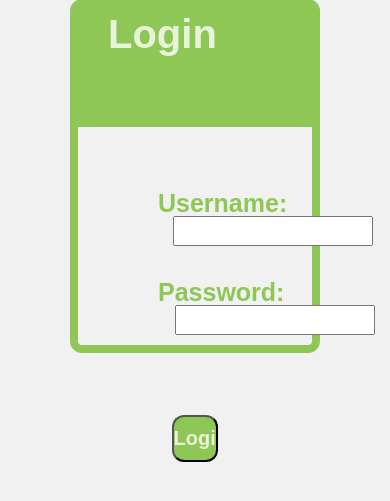
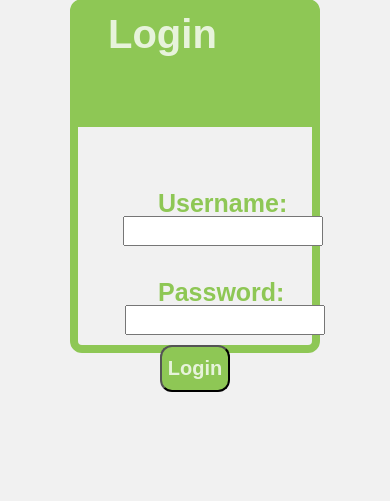
Before and after one commit to Gardening-App/GardeningApp, a PHP site: page /login.php in a window 390 px wide. Shown: the part 262-763 px from the top of the page. Run offline with PHP 8.4, Linux system fonts and the light colour scheme.

Commit message:
Updated CSS to be responsive.
Updated layout, login and shop pages to work with tablet and mobile.

```diff
--- a/GardenGnomes_html/css/login.css
+++ b/GardenGnomes_html/css/login.css
@@ -72,3 +72,50 @@
 footer {
 	display: none;
 }
+
+/* Responsive layout - makes the two columns stack on top of each other instead of next to each other */
+@media screen and (max-width: 725px) {
+	label {
+	  display: block;
+	  margin: auto 0;
+	}
+
+	input {
+		display: block;
+		margin: auto 0;
+	}
+
+	#login .submit {
+		position: relative;
+		top: 100px;
+	}
+}
+
+@media screen and (max-width: 500px) {
+	label {
+	  display: block;
+	  margin: auto 0;
+	}
+
+	input {
+		display: block;
+		margin: auto 0;
+	}
+
+	#login .submit {
+		width: 30%;
+		position: relative;
+		top: 100px;
+	}
+
+	#login div input {
+		width: 200px;
+		height: 30px;
+		margin-left: -35px;
+	}
+
+	#login .submit {
+	width: 30%;
+	}
+
+}
```
Also changed, not shown: GardenGnomes_html/css/layout.css (+29 -0 lines), GardenGnomes_html/css/shop.css (+18 -3 lines).
